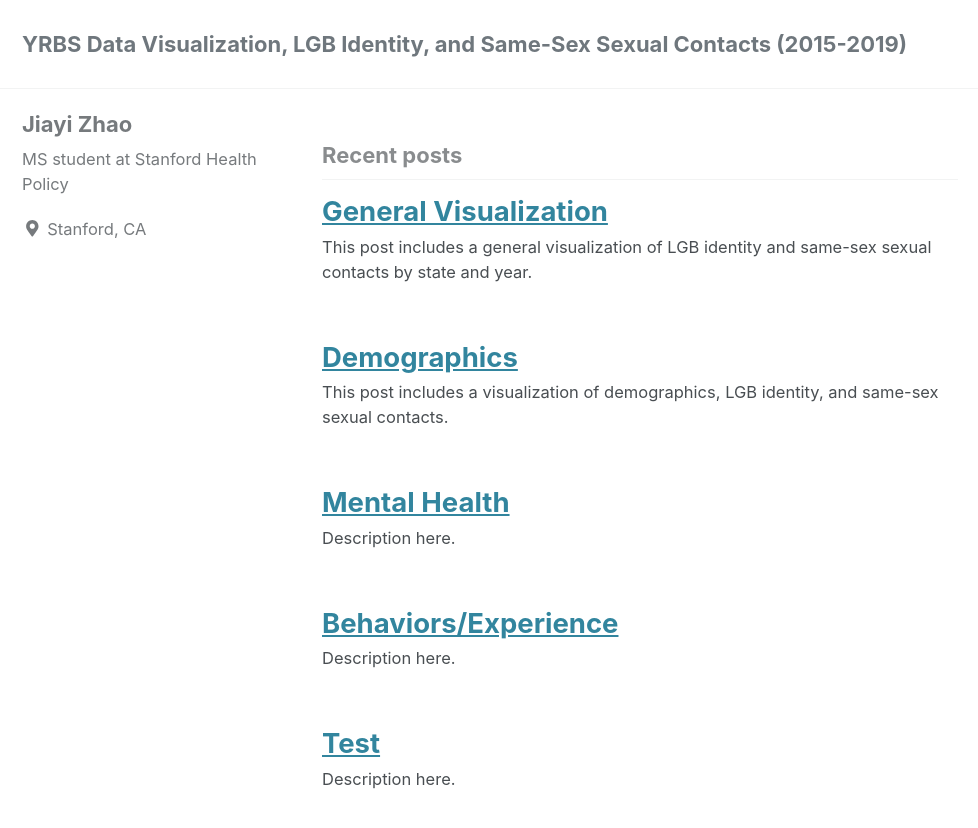
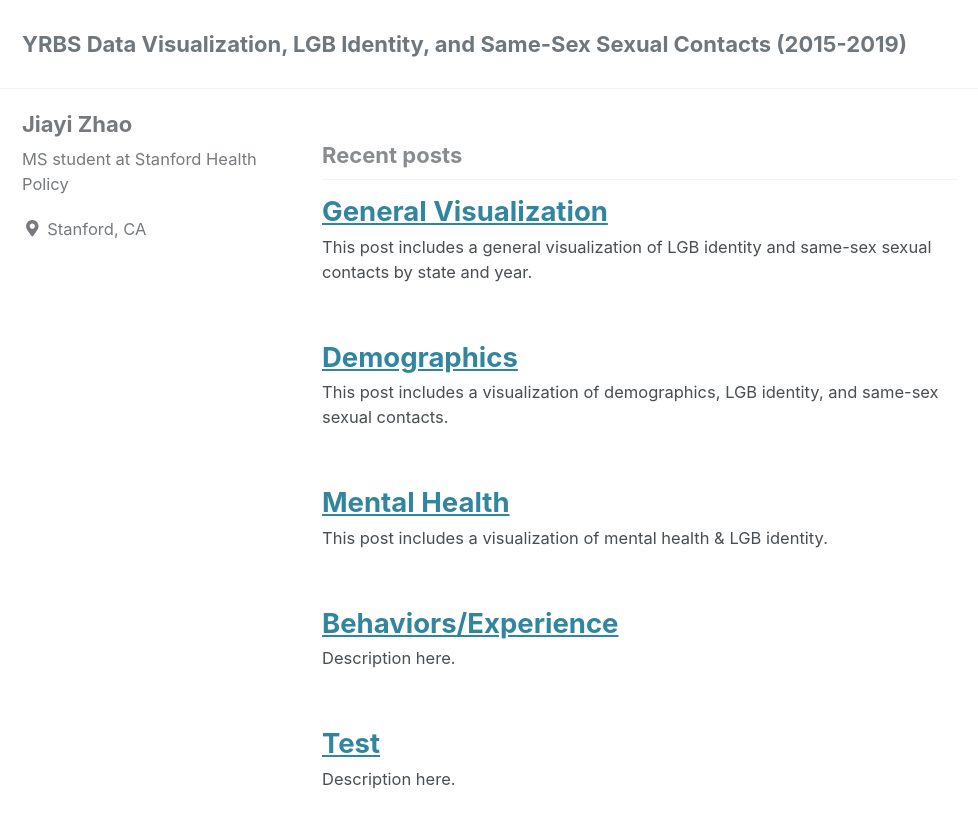
Before and after one commit to maryzhao0111/YRBS_visual, a Jekyll site: the page built from index.html, in a window 1280 px wide and 900 px high. Shown: the top 828 px of the window, without its empty margins (0-978 px from the left). Built offline with Jekyll 4.4.1, drawn with Linux system fonts in a browser that asks for light colours; cached includes are drawn as plain includes; nearby versions of some CDN libraries; a script that is not in the unit is left out; the list of posts is cut into pages by our own code.

Commit message:
Update 2022-07-31-b-Mental.md

```diff
--- a/_posts/2022-07-31-b-Mental.md
+++ b/_posts/2022-07-31-b-Mental.md
@@ -2,18 +2,16 @@
 title: "Mental Health"
 date: 2022-07-31
 published: true
-tags: [dataviz, altair, hvplot, holoviews]
-excerpt: "Description here."
+tags: [dataviz, altair]
+excerpt: "This post includes a visualization of mental health & LGB identity."
 altair-loader:
   altair-chart-1: "charts/lgb_bars.json"
   altair-chart-2: "charts/lgb_bars.json"
-hv-loader:
-  hv-chart-1: ["charts/test2_bars.html", "500"] # second argument is the height
 toc: true
 toc_sticky: true
 ---
 
-This post is a test.
+This post includes a visualization of mental health & LGB identity.
 
 ## Altair graphs
 
```
